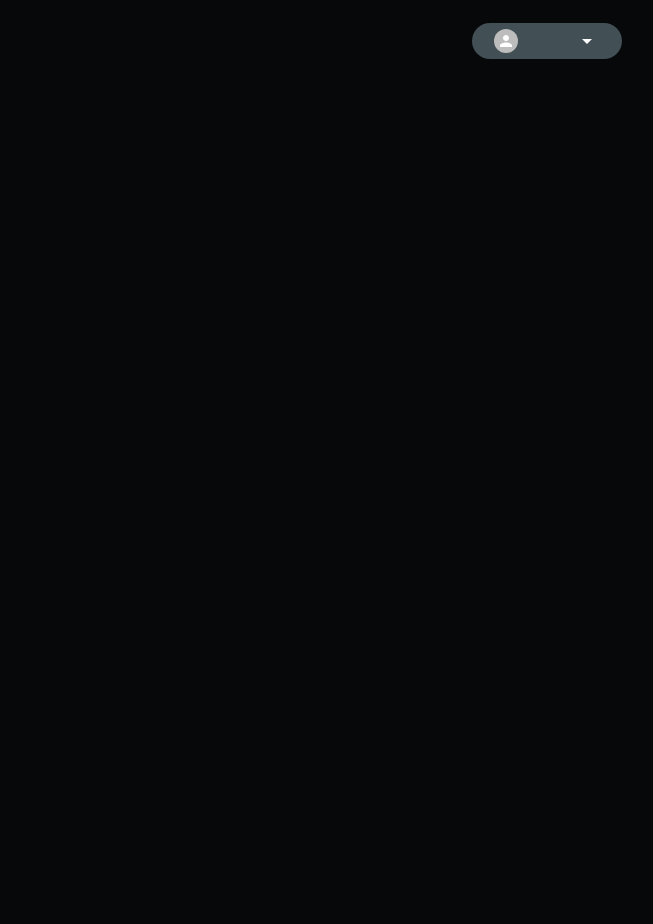
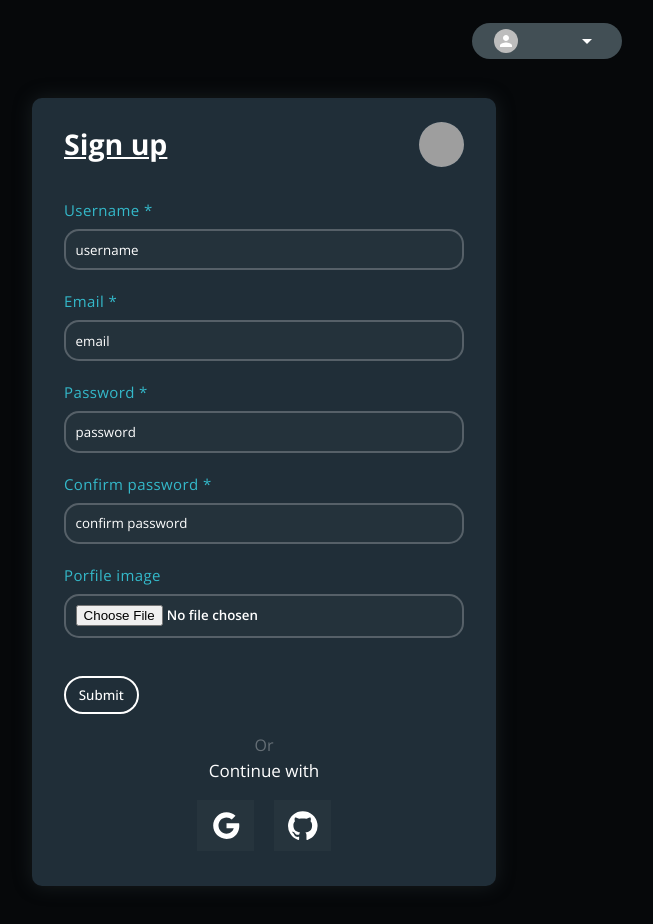
Before and after one commit to karthikq/NestClient, a React (Create React App) app: page /auth/register in a window 1280 px wide. Before the commit this address had no page. Shown: the top 924 px of the page, without its empty margins (376-1029 px from the left). Before the commit the page ends 800 px from the top, so only its background shows below. Built offline with nearby package versions, Linux system fonts and the light colour scheme; grey boxes are pictures that could not be loaded.

Commit message:
login route

```diff
--- a/src/App.js
+++ b/src/App.js
@@ -19,7 +19,8 @@ function App() {
         <Routes>
           <Route path="/" element={<Home />} />
           <Route path="/create/post" element={<Create />} />
-          <Route path="/auth/login" element={<Auth />} />
+          <Route path="/auth/login" element={<Auth state={true} />} />
+          <Route path="/auth/register" element={<Auth state={false} />} />
         </Routes>
         <Toaster />
       </Router>
--- a/src/components/Slider/slider.styles.scss
+++ b/src/components/Slider/slider.styles.scss
@@ -7,7 +7,6 @@
   position: absolute;
   top: 0;
   bottom: 0;
-  border-radius: 15px;
 }
 .image-wrapper {
   position: relative;
@@ -15,5 +14,6 @@
 }
 .myswiper {
   width: 100% !important;
-  height: 280px !important;
+  height: 260px !important;
+  border-radius: 15px !important;
 }
--- a/src/pages/Auth/Auth.jsx
+++ b/src/pages/Auth/Auth.jsx
@@ -12,7 +12,7 @@ import CustomAvatar from "../../components/Avatar/Avatar";
 import { createUserdata } from "../../store/userSlice";
 import { CreateNewFile } from "../../firebase/upload";
 import { useNavigate } from "react-router-dom";
-const Auth = () => {
+const Auth = ({ state }) => {
   const [userdetails, setUserDetails] = useState({
     email: "",
     password: "",
@@ -95,15 +95,18 @@ const Auth = () => {
       <div className="auth-contents">
         <div className="auth-form">
           <div className="auth-form-header">
-            <h2>Sign up</h2>
+            <h2>{state ? "Sign In" : "Sign up"}</h2>
+            {!state && (
               <CustomAvatar
                 imageRef={imageRef}
                 username={userdetails?.username}
                 url={userdetails?.profileUrl}
                 setuserimage={setUserImage}
               />
+            )}
           </div>
           <form onSubmit={onSubmit}>
+            {!state && (
               <Inputbar
                 setUserDetails={setUserDetails}
                 userdetails={userdetails}
@@ -114,7 +117,7 @@ const Auth = () => {
                 inputRef={inputRef}
                 errclass={error.type === "username" ? "input-err" : ""}
               />
-
+            )}
             <Inputbar
               setUserDetails={setUserDetails}
               userdetails={userdetails}
@@ -135,6 +138,7 @@ const Auth = () => {
               setError={setError}
               inputRef={inputRef}
             />
+            {!state && (
               <Inputbar
                 setUserDetails={setUserDetails}
                 userdetails={userdetails}
@@ -145,6 +149,8 @@ const Auth = () => {
                 setError={setError}
                 inputRef={inputRef}
               />
+            )}
+            {!state && (
               <Inputbar
                 setUserDetails={setUserDetails}
                 userdetails={userdetails}
@@ -155,6 +161,7 @@ const Auth = () => {
                 inputRef={inputRef}
                 imageRef={imageRef}
               />
+            )}
             <div className="auth-btn-wrapper">
               <button>Submit</button>
             </div>
--- a/src/pages/Auth/auth.styles.scss
+++ b/src/pages/Auth/auth.styles.scss
@@ -84,7 +84,7 @@
   }
   button {
     font-family: "Open Sans", sans-serif;
-    margin-top: 30px;
+    margin-top: 26px;
     border-radius: 20px;
     background: transparent;
     color: white;
@@ -105,6 +105,7 @@
 }
 .social-logins {
   width: 100%;
+  margin-top: 10px;
   text-align: center;
   color: white;
   display: flex;
```
Lines whose indentation alone changed are shown as unchanged.
